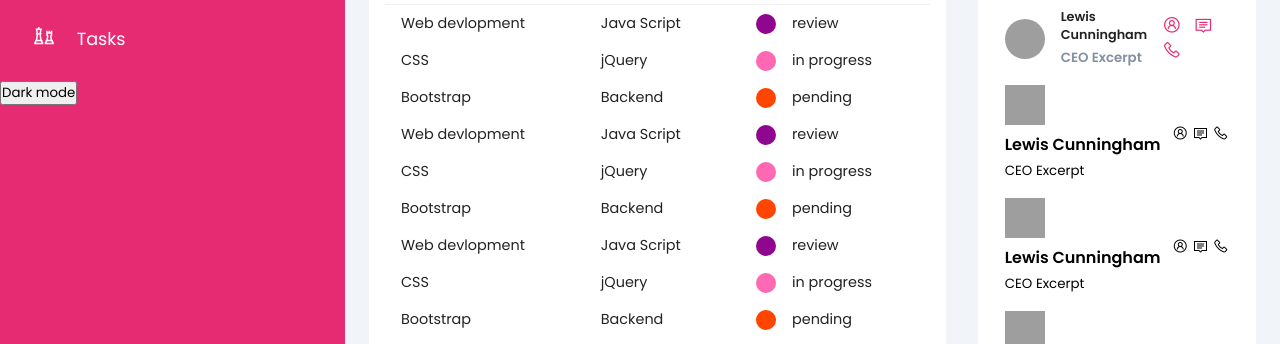
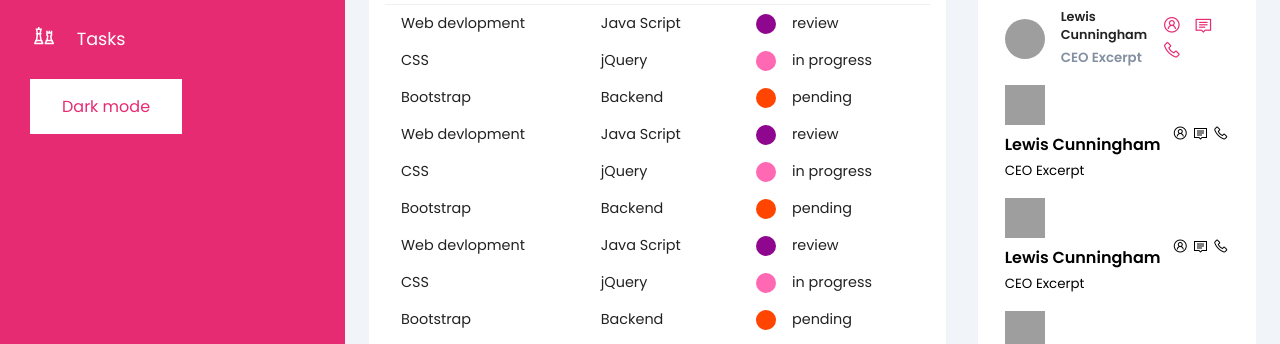
Before and after one commit to Sukriti-Shukla/sukriti_dashboard, a plain HTML site: page index.html in a window 1280 px wide. Shown: the part 445-789 px from the top of the page. Drawn offline with nearby package versions, Linux system fonts and the light colour scheme; grey boxes are pictures that could not be loaded.

Commit message:
Update styling.css

```diff
--- a/styling.css
+++ b/styling.css
@@ -408,3 +408,14 @@ tr td:last-child{
         grid-template-columns: 100%;
     }
 }
+#mode {
+    margin-left:30px;
+    background-color: white; /* Green */
+    border: none;
+    color: rgb(231, 43, 115) ;
+    padding: 15px 32px;
+    text-align: center;
+    text-decoration: none;
+    display: inline-block;
+    font-size: 16px;
+  }
```
